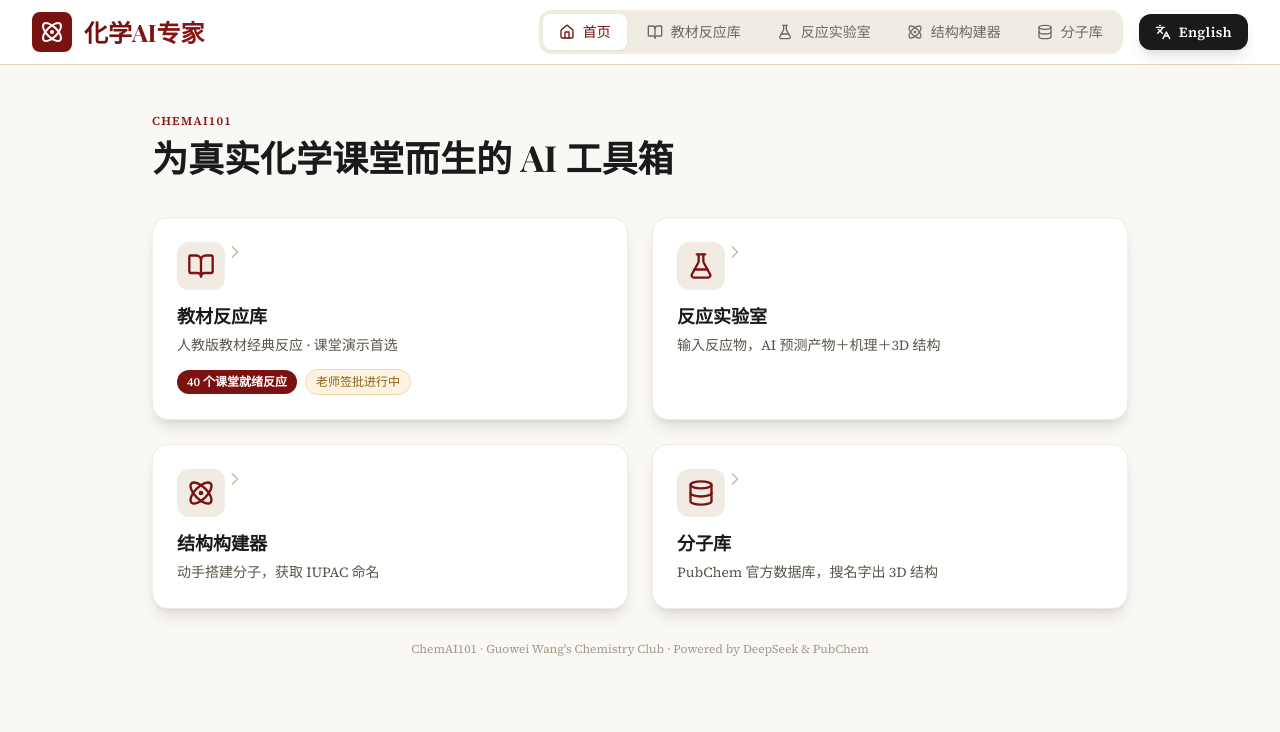
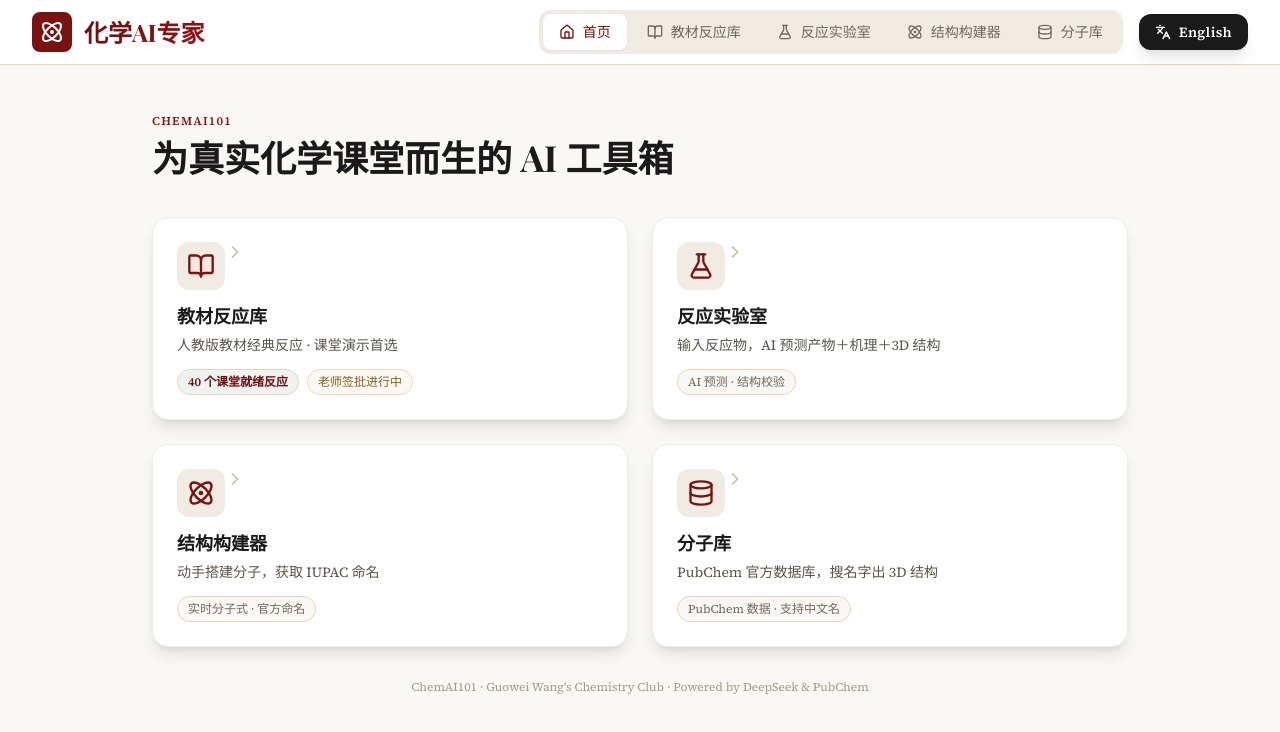
Before and after one commit to GuoweiWang27/ChemAI101, a React (Vite) app: page / in a window 1280 px wide. Shown: the top 732 px of the page. Built offline with nearby package versions, Linux system fonts and the light colour scheme; no server answers; a web font is replaced by a local one.

Commit message:
fix(ui): balance home card badges - light chips on all four cards, demote solid count badge

```diff
--- a/components/HomeModule.tsx
+++ b/components/HomeModule.tsx
@@ -27,10 +27,10 @@ export const HomeModule: React.FC<HomeModuleProps> = ({ onOpen }) => {
       desc: t('homeCardCuratedDesc'),
       extra: (
         <div className="flex flex-wrap items-center gap-2 mt-3">
-          <span className="px-2.5 py-1 rounded-full text-xs font-semibold bg-science-600 text-white">
+          <span className="px-2.5 py-1 rounded-full text-xs font-semibold bg-[#eef3f1] text-science-700 border border-science-200">
             {t('homeReadyReactions', { count: ALL_REACTIONS.length })}
           </span>
-          <span className="px-2.5 py-1 rounded-full text-xs font-medium bg-[#fdf3e0] text-[#8a6116] border border-[#ecd9ae]">
+          <span className="px-2.5 py-1 rounded-full text-xs bg-[#faf8f5] text-[#8a6116] border border-[#ecd9ae]">
             {t('homeReviewBadge')}
           </span>
         </div>
@@ -41,18 +41,33 @@ export const HomeModule: React.FC<HomeModuleProps> = ({ onOpen }) => {
       icon: <FlaskConical className="w-7 h-7" />,
       title: t('navReaction'),
       desc: t('homeCardLabDesc'),
+      extra: (
+        <div className="flex flex-wrap items-center gap-2 mt-3">
+          <span className="px-2.5 py-1 rounded-full text-xs bg-[#faf8f5] text-[#6f685d] border border-[#e8d5b8]">{t('homeLabBadge')}</span>
+        </div>
+      ),
     },
     {
       tab: 'builder',
       icon: <Atom className="w-7 h-7" />,
       title: t('navBuilder'),
       desc: t('homeCardBuilderDesc'),
+      extra: (
+        <div className="flex flex-wrap items-center gap-2 mt-3">
+          <span className="px-2.5 py-1 rounded-full text-xs bg-[#faf8f5] text-[#6f685d] border border-[#e8d5b8]">{t('homeBuilderBadge')}</span>
+        </div>
+      ),
     },
     {
       tab: 'library',
       icon: <Database className="w-7 h-7" />,
       title: t('navLibrary'),
       desc: t('homeCardPubchemDesc'),
+      extra: (
+        <div className="flex flex-wrap items-center gap-2 mt-3">
+          <span className="px-2.5 py-1 rounded-full text-xs bg-[#faf8f5] text-[#6f685d] border border-[#e8d5b8]">{t('homePubchemBadge')}</span>
+        </div>
+      ),
     },
   ];
 
--- a/contexts/LanguageContext.tsx
+++ b/contexts/LanguageContext.tsx
@@ -89,6 +89,9 @@ const translations: Translations = {
     homeCardPubchemDesc: "Official PubChem database — search a name, see it in 3D",
     homeReadyReactions: "{{count}} classroom-ready reactions",
     homeReviewBadge: "Teacher review in progress",
+    homeLabBadge: "AI prediction · structure checks",
+    homeBuilderBadge: "Live formula · official naming",
+    homePubchemBadge: "PubChem data · Chinese names supported",
     builderLiveFormula: "Current formula",
     builderTemplates: "Quick templates",
     officialMatch: "Database match",
@@ -178,6 +181,9 @@ const translations: Translations = {
     homeCardPubchemDesc: "PubChem 官方数据库，搜名字出 3D 结构",
     homeReadyReactions: "{{count}} 个课堂就绪反应",
     homeReviewBadge: "老师签批进行中",
+    homeLabBadge: "AI 预测 · 结构校验",
+    homeBuilderBadge: "实时分子式 · 官方命名",
+    homePubchemBadge: "PubChem 数据 · 支持中文名",
     builderLiveFormula: "当前分子式",
     builderTemplates: "常用模板",
     officialMatch: "数据库匹配",
```
